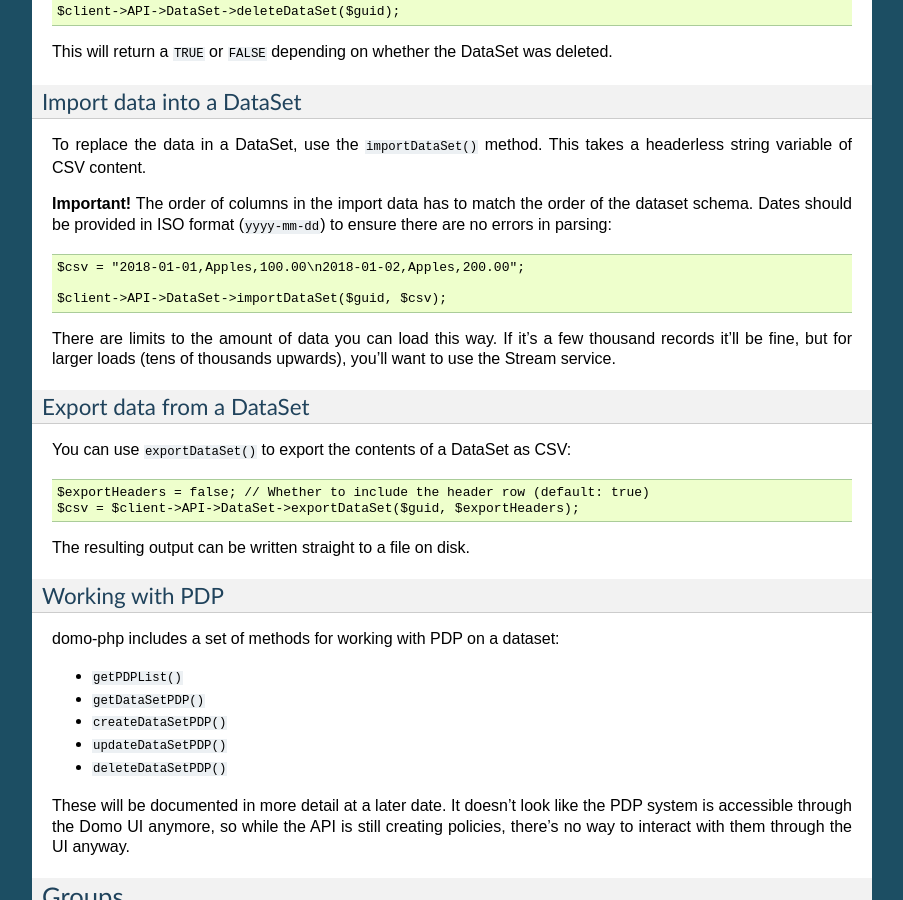
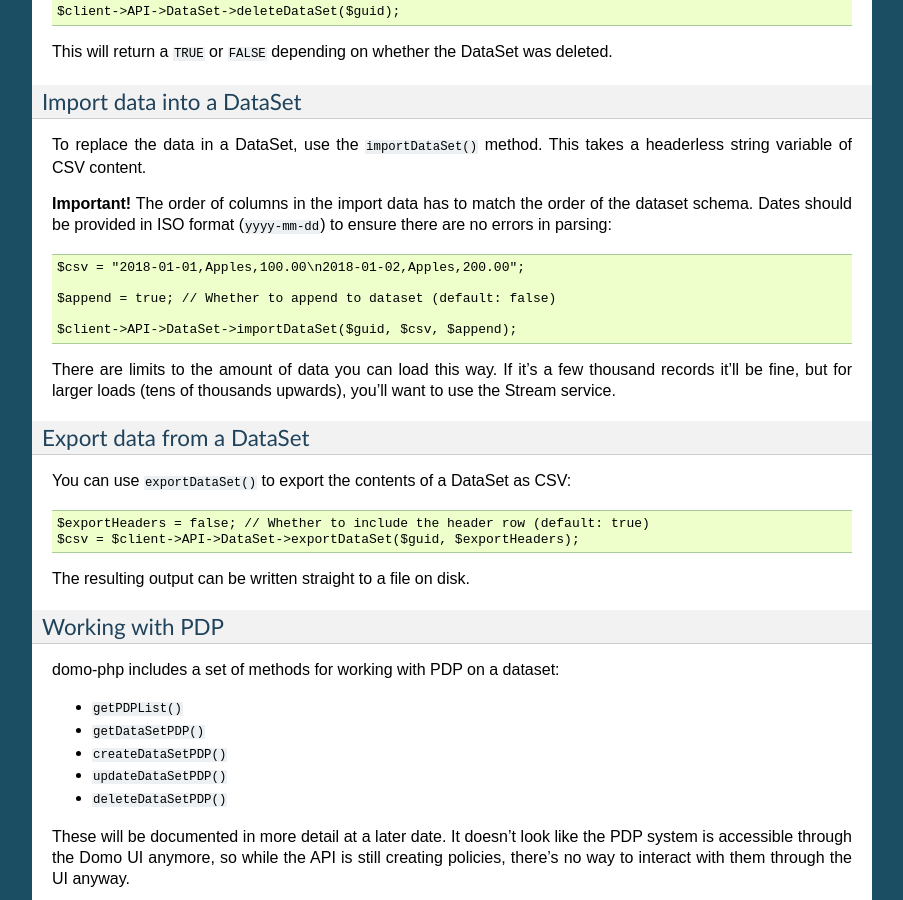
Before and after one commit to woganmay/domo-php, a Sphinx documentation site: the page built from docs/api.rst, in a window 1280 px wide and 900 px high, scrolled down 1893 px. Shown: the whole window, without its empty margins (198-1101 px from the left). Built offline with Sphinx 7.4.7, drawn with Linux system fonts in a browser that asks for light colours.

Commit message:
Append option for importDataSet()

```diff
--- a/docs/api.rst
+++ b/docs/api.rst
@@ -106,7 +106,9 @@
 
     $csv = "2018-01-01,Apples,100.00\n2018-01-02,Apples,200.00";
 
-    $client->API->DataSet->importDataSet($guid, $csv);
+    $append = true; // Whether to append to dataset (default: false)
+
+    $client->API->DataSet->importDataSet($guid, $csv, $append);
 
 There are limits to the amount of data you can load this way. If it's a few thousand records it'll be fine, but for larger loads (tens of thousands upwards), you'll want to use the Stream service.
 
```
Also changed, not shown: 1 other file.
